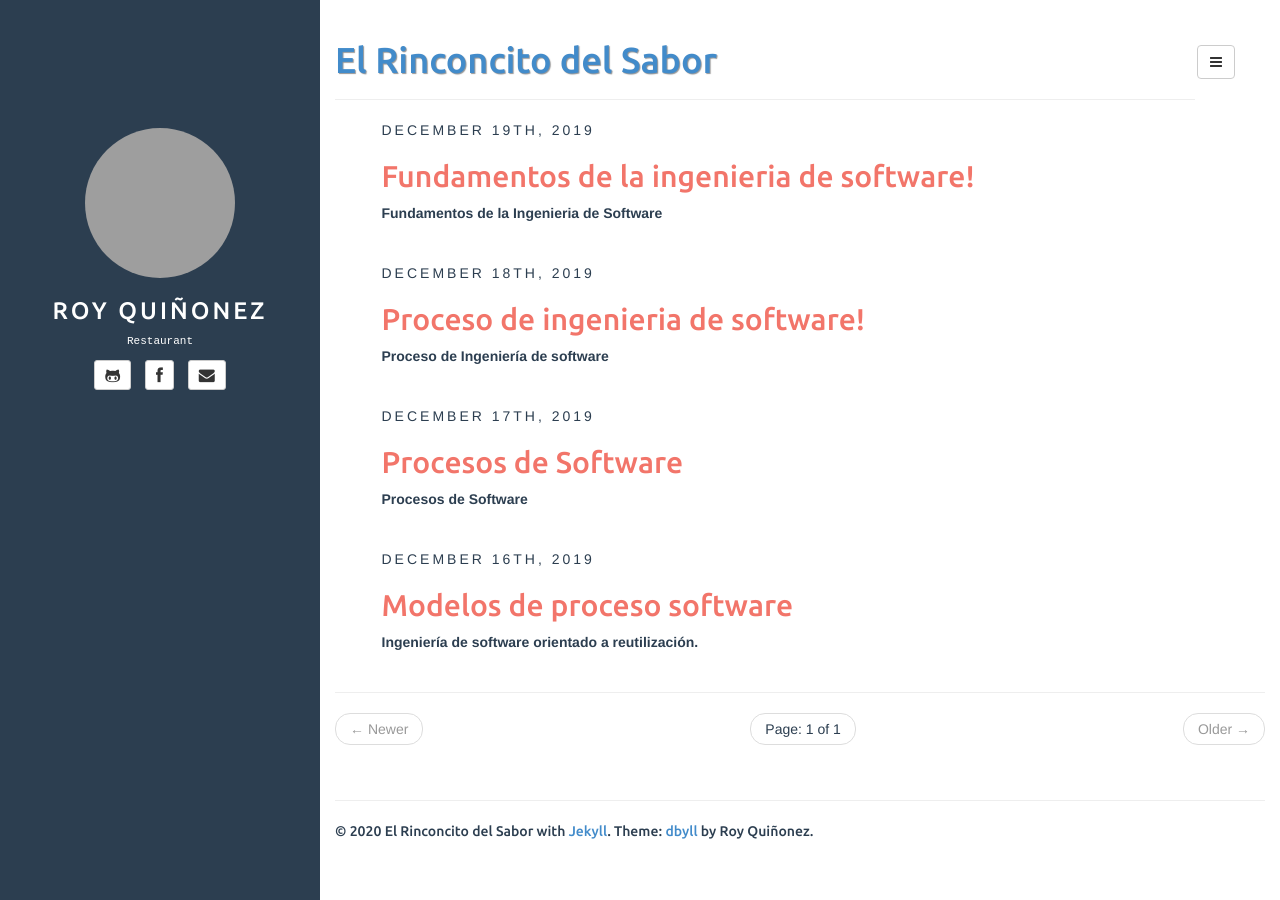
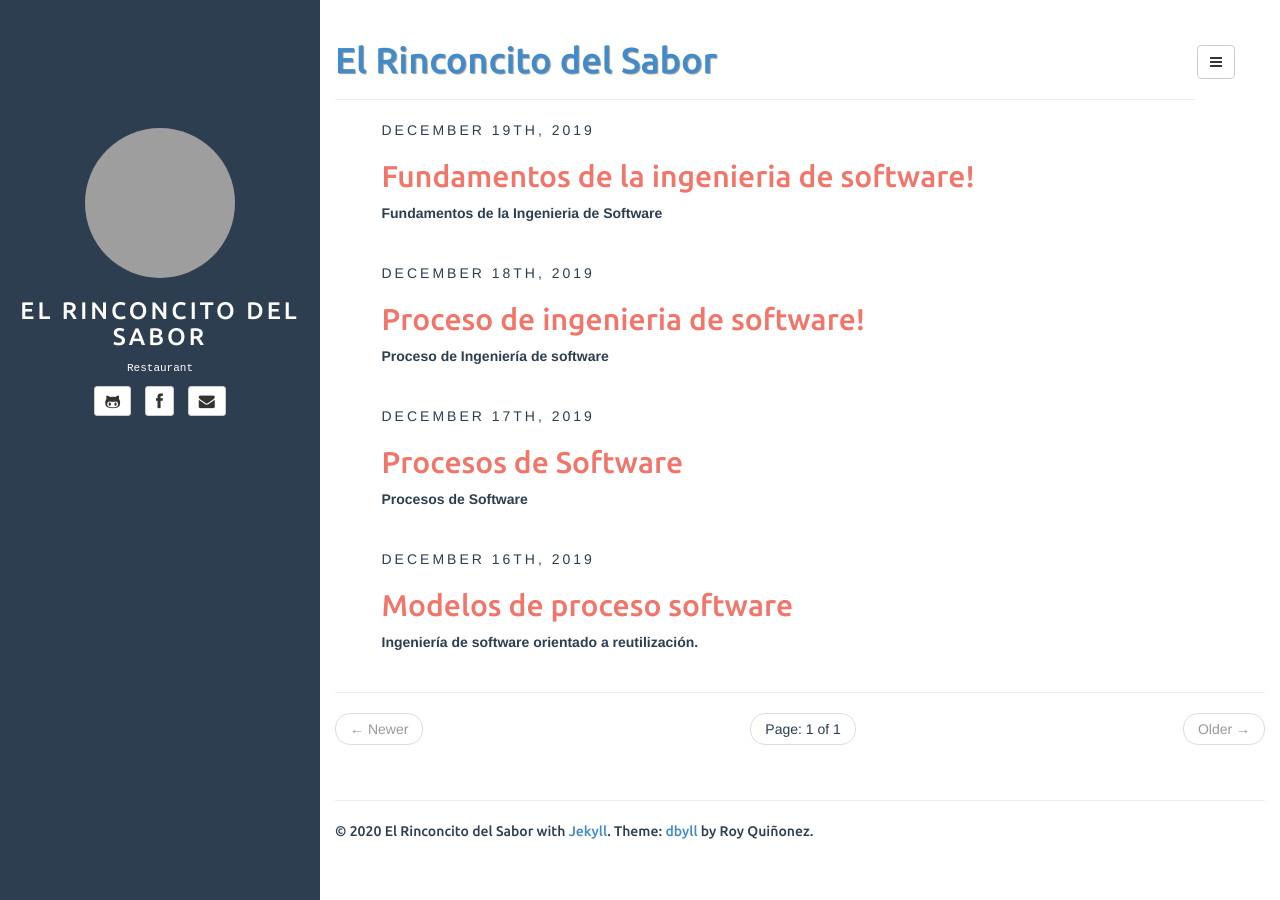
Before and after one commit to Roway007/Roway007.github.io, a Jekyll site: the page built from index.html, in a window 1280 px wide. Built offline with Jekyll 4.4.1, drawn with Linux system fonts in a browser that asks for light colours; the list of posts is cut into pages by our own code; comment, search, counter and statistics services are not loaded; grey boxes are pictures that could not be loaded.

Commit message:
Update _config.yml

```diff
--- a/_config.yml
+++ b/_config.yml
@@ -7,7 +7,7 @@ highlighter: rouge
 markdown: kramdown
 disqus:
 google_analytics:
-title: Roy Quiñonez
+title: El Rinconcito del Sabor
 
 defaults:
   -
```
